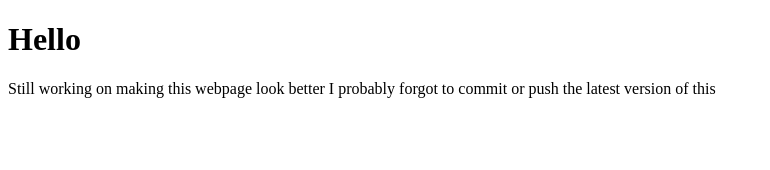
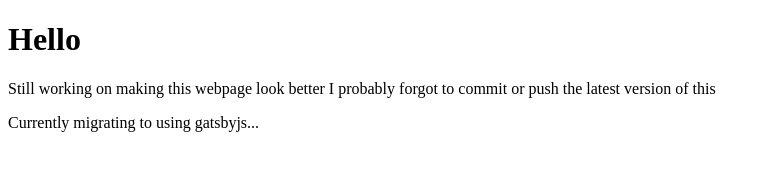
Before and after one commit to ibta/eeeebta.github.io-archive, a plain HTML site: page index.html in a window 1280 px wide. Shown: the whole page, without its empty margins (0-770 px from the left). Drawn offline with Linux system fonts and the light colour scheme.

Commit message:
Google tag added

```diff
--- a/index.html
+++ b/index.html
@@ -2,10 +2,12 @@
 <html lang="en">
     <head>
         <meta charset="UTF-8">
+        <meta name="google-site-verification" content="GCAWE702WxJiauAstonu-le28Y0Wj1nSfoqC3BG67cc" />
         <title>Title</title>
     </head>
     <body>
         <h1>Hello</h1>
         <p>Still working on making this webpage look better I probably forgot to commit or push the latest version of this</p>
+        <p>Currently migrating to using gatsbyjs...</p>
     </body>
 </html>
```
